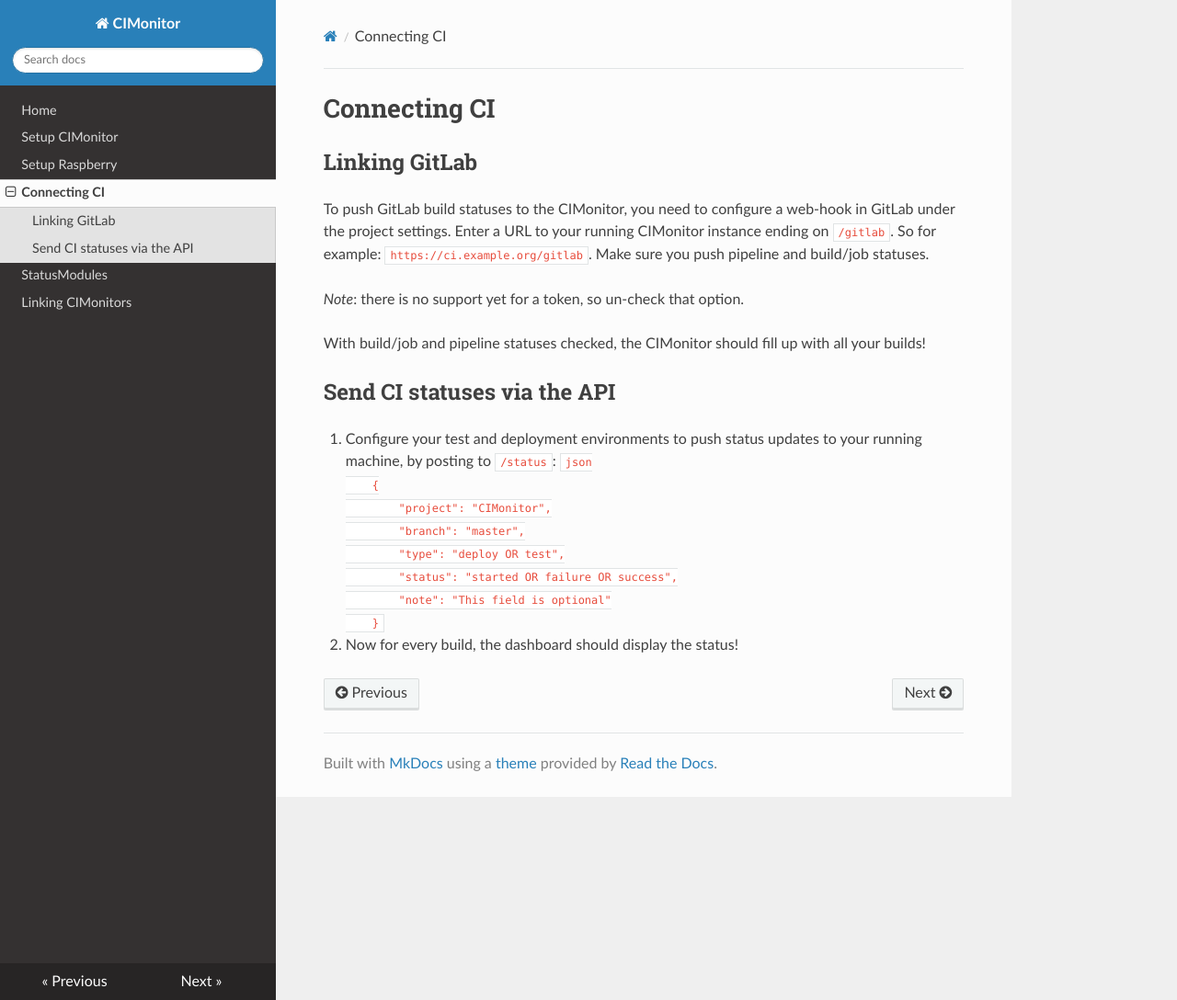
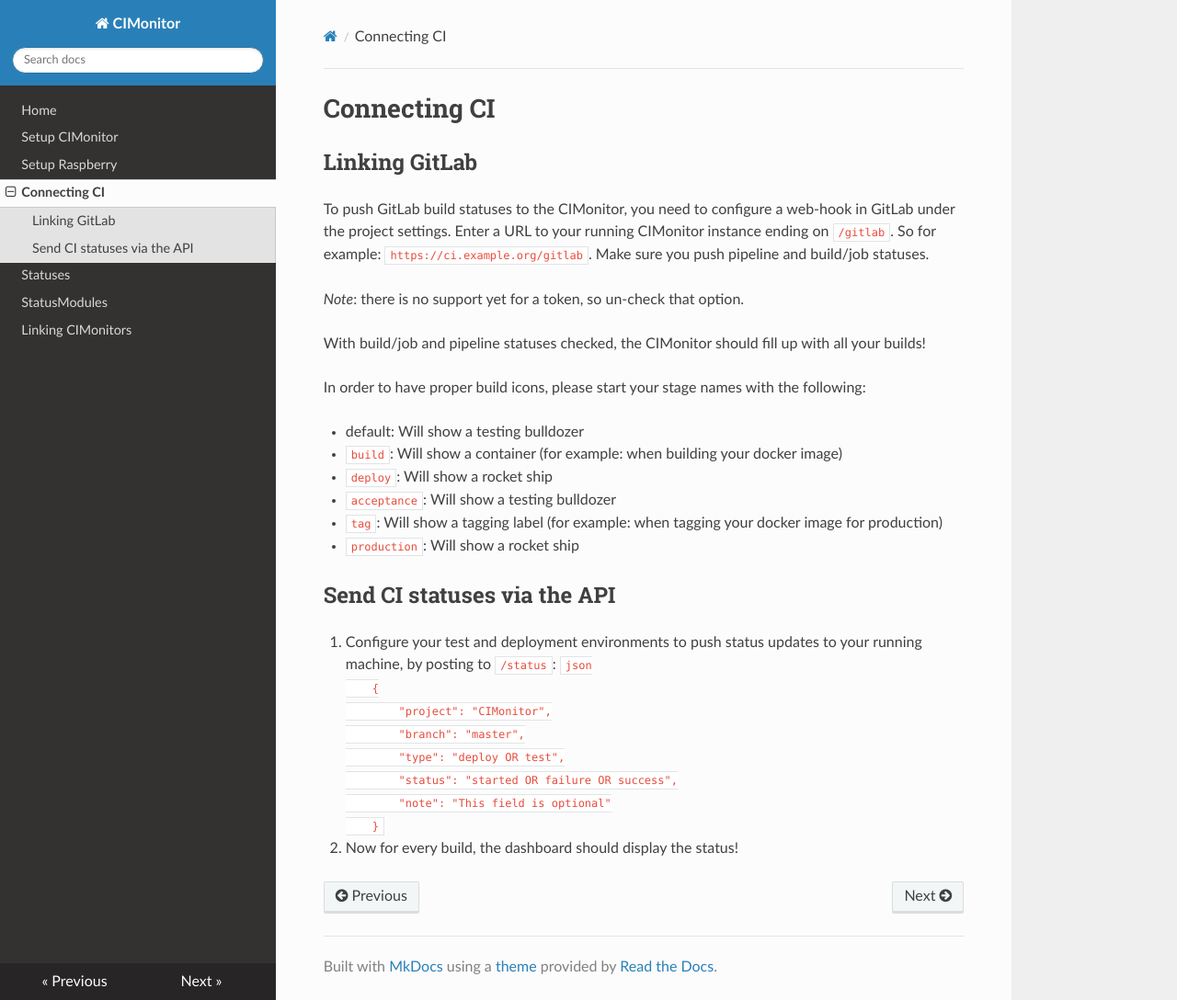
Before and after one commit to FuturePortal/CIMonitor, an MkDocs documentation site: the page built from docs/connecting-ci.md, in a window 1280 px wide and 1088 px high. Shown: the whole window at 92% size. Built offline with MkDocs 1.6.1, drawn with Linux system fonts in a browser that asks for light colours; nearby versions of some CDN libraries; old or Windows-style settings are respelled for this version of MkDocs.

Commit message:
Update documentation with new info

```diff
--- a/docs/connecting-ci.md
+++ b/docs/connecting-ci.md
@@ -9,6 +9,15 @@
 *Note*: there is no support yet for a token, so un-check that option.
 
 With build/job and pipeline statuses checked, the CIMonitor should fill up with all your builds!
+
+In order to have proper build icons, please start your stage names with the following:
+
+- default: Will show a testing bulldozer
+- `build`: Will show a container (for example: when building your docker image)
+- `deploy`: Will show a rocket ship
+- `acceptance`: Will show a testing bulldozer
+- `tag`: Will show a tagging label (for example: when tagging your docker image for production)
+- `production`: Will show a rocket ship
 
 ## Send CI statuses via the API
 
--- a/mkdocs.yml
+++ b/mkdocs.yml
@@ -5,5 +5,6 @@
     - Setup CIMonitor: setup.md
     - Setup Raspberry: setup-raspberry.md
     - Connecting CI: connecting-ci.md
+    - Statuses: statuses.md
     - StatusModules: status-modules.md
     - Linking CIMonitors: linking-cimonitors.md
```
Also changed, not shown: docs/statuses.md (added, +3 -0 lines).
